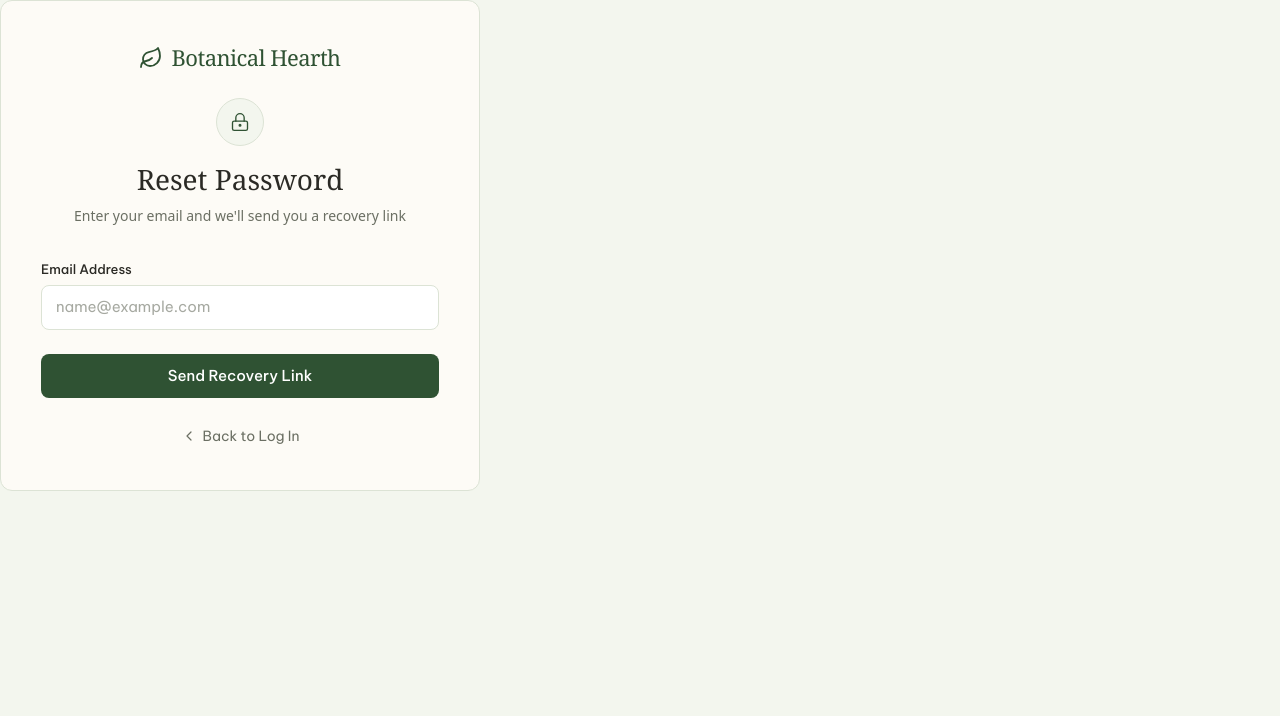
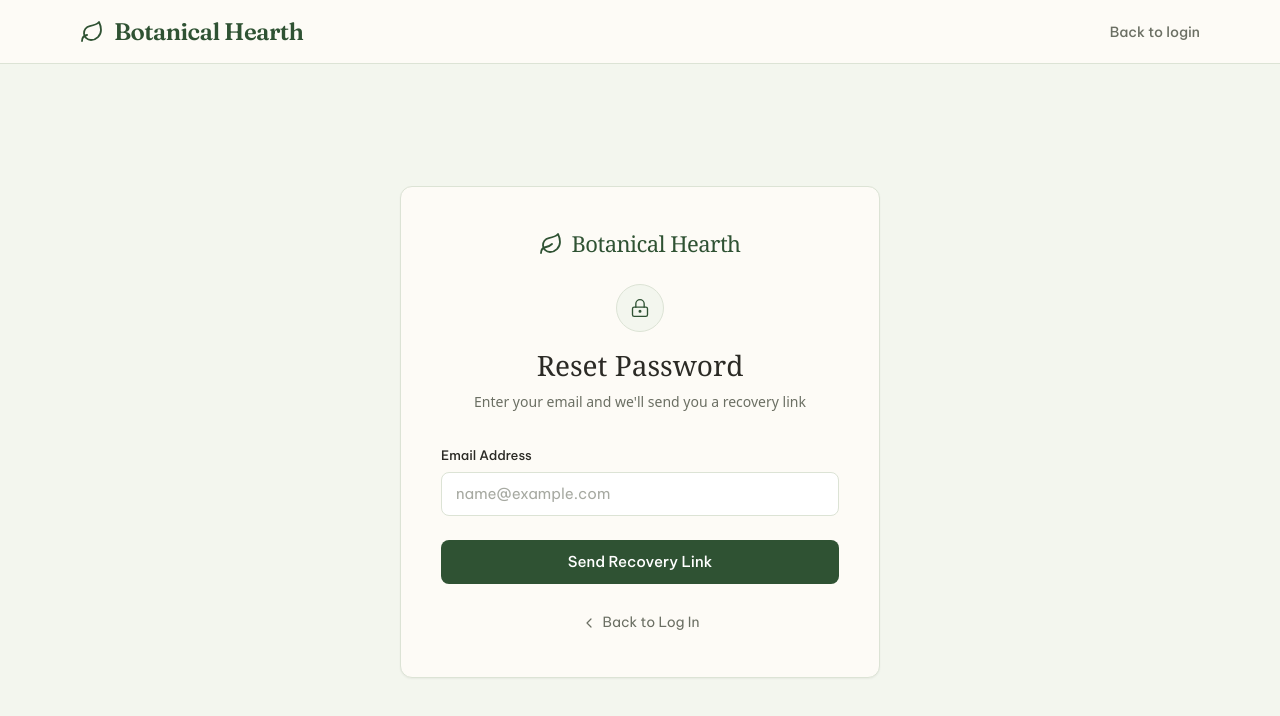
Before and after one commit to NguyenQuocTrong-bonmat/frontend-VeganHelperSystem, a React (Create React App) app: page /forgot-password in a window 1280 px wide. Shown: the top 716 px of the page. Built offline with nearby package versions, Linux system fonts and the light colour scheme; no server answers.

Commit message:
fix(ui): center forgot password form and add header

```diff
--- a/src/pages/guest/ForgotPasswordResetPassword.jsx
+++ b/src/pages/guest/ForgotPasswordResetPassword.jsx
@@ -1,9 +1,25 @@
+import { Link } from 'react-router-dom';
+
 function ForgotPasswordResetPassword() {
   return (
-    <>
-      {/* Main Centered Card Container */}
-      <main className="w-full max-w-[480px] bg-surface-paper border border-border-sage-mist rounded-[12px] p-8 sm:p-10 flex flex-col items-center">
-        {/* Top Brand Logo */}
+    <div className="min-h-screen flex flex-col bg-bg-herb-white">
+      <header className="w-full bg-surface-paper border-b border-border-sage-mist h-16 flex items-center px-6 md:px-12 shrink-0">
+        <div className="max-w-[1120px] w-full mx-auto flex items-center justify-between">
+          <Link className="flex items-center gap-2.5 text-primary-moss font-fraunces font-semibold text-2xl tracking-tight" to="/">
+            <svg className="w-6 h-6 text-primary-moss" fill="none" stroke="currentColor" strokeLinecap="round" strokeLinejoin="round" strokeWidth="1.8" viewBox="0 0 24 24">
+              <path d="M11 20A7 7 0 0 1 9.8 6.1C15.5 5 17 4.48 19 2c1 2 2 4.18 2 8 0 5.5-4.78 10-10 10Z"></path>
+              <path d="M2 21c0-3 1.85-5.36 5.08-6"></path>
+            </svg>
+            <span>Botanical Hearth</span>
+          </Link>
+          <Link className="text-sm font-medium text-text-stem-gray hover:text-primary-moss transition-colors" to="/login">
+            Back to login
+          </Link>
+        </div>
+      </header>
+
+      <main className="flex-1 flex items-center justify-center px-4 py-12">
+        <div className="w-full max-w-[480px] bg-surface-paper border border-border-sage-mist rounded-[12px] p-8 sm:p-10 flex flex-col items-center shadow-sm">
         <div className="flex items-center gap-2 mb-6">
           <svg className="w-6 h-6 text-primary-moss stroke-current" viewBox="0 0 24 24" fill="none" strokeWidth="1.8" strokeLinecap="round" strokeLinejoin="round" aria-hidden="true">
             <path d="M11 20A7 7 0 0 1 9.8 6.1C15.5 5 17 4.48 19 2c1 2 2 4.18 2 8 0 5.5-4.78 10-10 10Z"></path>
@@ -59,19 +75,19 @@ function ForgotPasswordResetPassword() {
           </div>
           {/* Back to Log In Link */}
           <div className="pt-2 text-center">
-            <a href="#" className="inline-flex items-center gap-1.5 text-[14px] text-text-stem-gray hover:text-primary-moss transition-colors duration-200 group">
+            <Link to="/login" className="inline-flex items-center gap-1.5 text-[14px] text-text-stem-gray hover:text-primary-moss transition-colors duration-200 group">
               <svg className="w-4 h-4 stroke-current transition-transform duration-200 group-hover:-translate-x-0.5" viewBox="0 0 24 24" fill="none" strokeWidth="1.8" strokeLinecap="round" strokeLinejoin="round">
                 <path d="m15 18-6-6 6-6"></path>
               </svg>
               <span>
                 Back to Log In
               </span>
-            </a>
+            </Link>
           </div>
         </form>
+        </div>
       </main>
-      {/* TODO: script goc da bi loai bo, can port lai logic bang useState/useEffect */}
-    </>
+    </div>
   );
 }
 
```
